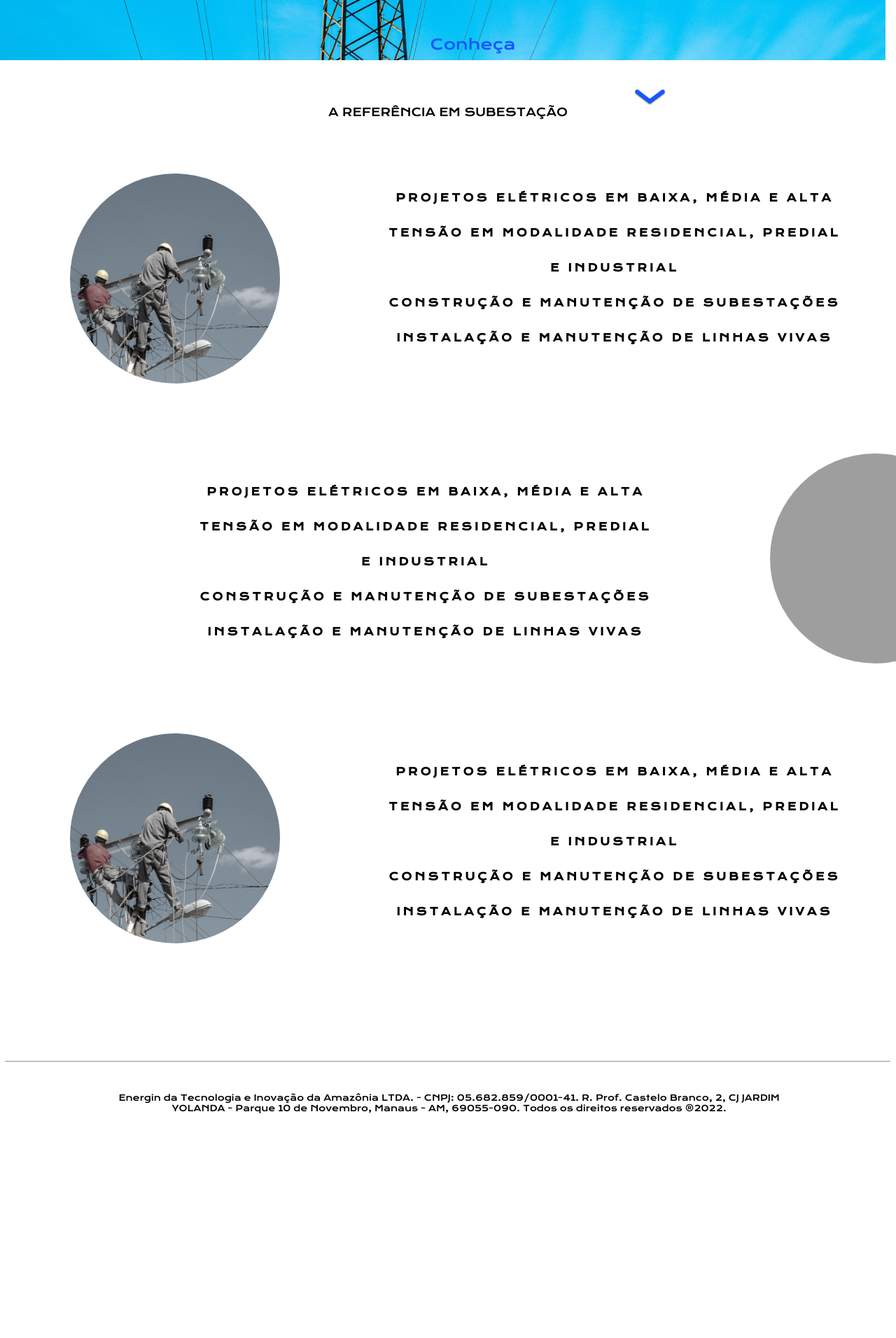
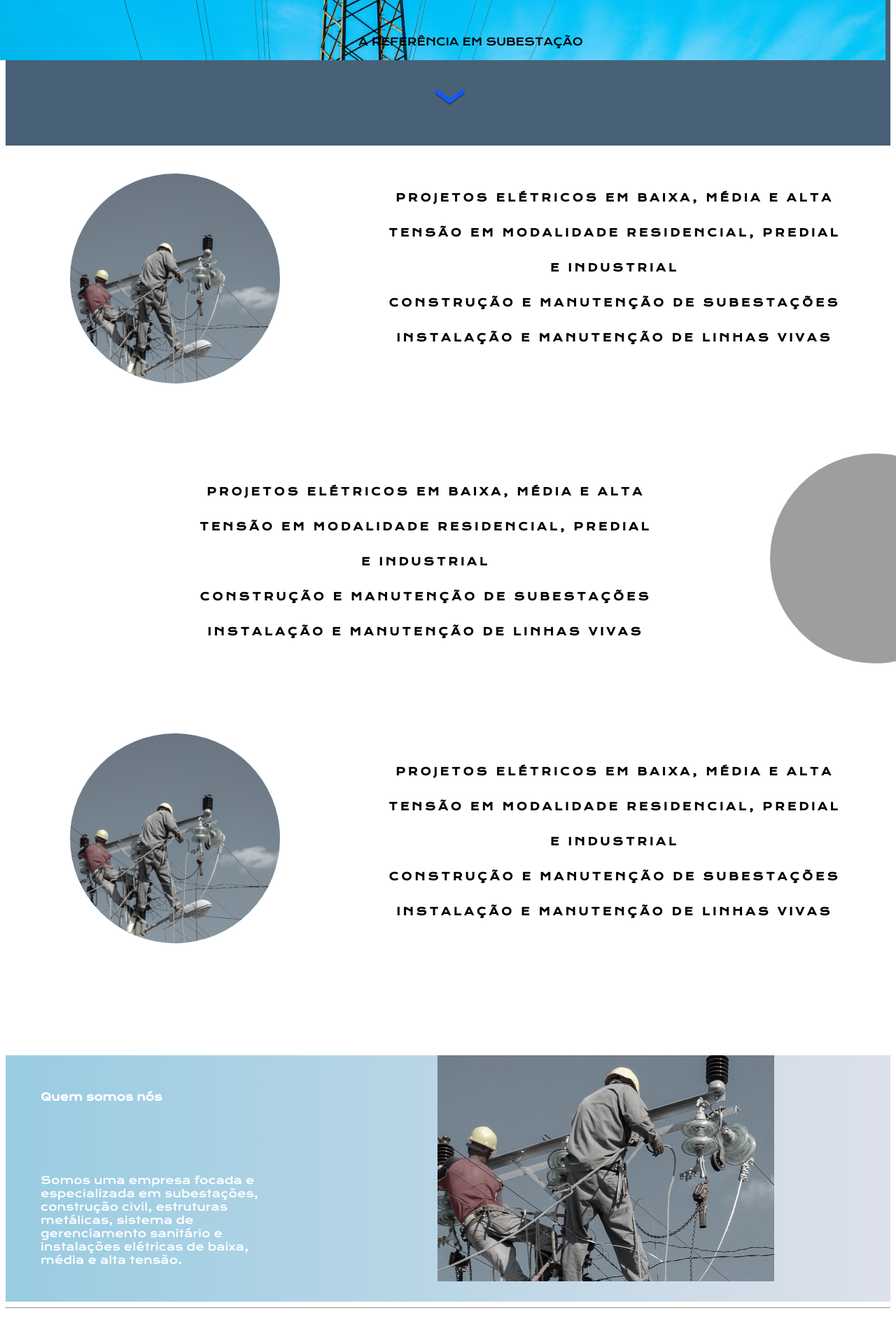
Before and after one commit to Thevolgan/energin_site, an Angular app: page / in a window 1280 px wide. Shown: the part 600-2512 px from the top of the page at 70% size. Before the commit the page ends 2226 px from the top, so only its background shows below. Built offline with nearby package versions, Linux system fonts and the light colour scheme; grey boxes are pictures that could not be loaded.

Commit message:
placed sidenave in blue bellow cards

```diff
--- a/src/app/app.component.css
+++ b/src/app/app.component.css
@@ -88,7 +88,7 @@ html{
     width: 100px;
     height: 50px;
     top: 720px;
-    left: 25%;
+    left: 30px;
     display: flex;
     justify-content: center;
     align-items: center;
@@ -104,11 +104,11 @@ html{
     text-align: center;
     position: absolute;
     top: 650px;
-    left: 48%;
+    left: 40%;
     font-family: 'Krona one';
     text-decoration: none;
-    color: #1558FF;
-    font-size: 21px;
+    color: #000000;
+    font-size: 15px;
 }
 
 .text-bellow-arrow{
@@ -131,7 +131,13 @@ html{
     flex-direction: column;
 }
 
+.cards-general{
+    background-color: #486177;
+    grid-template-areas: "card1 text1" "card2 text2" "card3 text3";
+}
+
 .card1{/*representa o formato geometrico principal*/
+    grid-area: card1;
     width: 300px;
     height: 300px;
     min-width: 50px;
@@ -158,6 +164,7 @@ html{
 }
 
 .card2{/*representa o formato geometrico principal*/
+    grid-area: card2;
     width: 300px;
     height: 300px;
     min-width: 50px;
@@ -184,6 +191,7 @@ html{
 }
 
 .card3{/*representa o formato geometrico principal*/
+    grid-area: card3;
     width: 300px;
     height: 300px;
     min-width: 50px;
@@ -226,6 +234,7 @@ html{
 }
 
 .text1{
+    grid-area: text1;
     line-height: 50px;
     font-size: 15px;
     font-family: 'Krona one';
@@ -236,9 +245,11 @@ html{
     justify-content: center;
     top: 800px;
     left: 370px;
+    order: 5;
 }
 
 .text2{
+    grid-area: text2;
     line-height: 50px;
     font-size: 15px;
     font-family: 'Krona one';
@@ -252,6 +263,7 @@ html{
 }
 
 .text3{
+    grid-area: text3;
     line-height: 50px;
     font-size: 15px;
     font-family: 'Krona one';
@@ -277,6 +289,49 @@ html{
 .card3:hover:hover{
     filter: unset;/*tira o efeito de mudança de cor cinza*/
     transform: scale(1.2);
+}
+
+.info{
+    background: linear-gradient(90deg, #99CCE2, #DDE1EA);
+    height: auto;
+    font-family: 'krona one';
+    display: grid;
+    grid-template-areas: "info-title info-img" "info-text info-img";
+}
+
+/*FAIXA AZUL DE INFORMAÇÕES*/
+
+.info-title{
+    font-size: 15px;
+    color: #ffff;
+    margin: 25px 25px ;
+    margin-top: 25px;
+    padding: 25px;
+    grid-area: info-title;
+}
+
+.info-text{
+    font-size: 15px;
+    color: #ffff;
+    margin: 25px 25px ;
+    margin-top: 25px;
+    padding: 25px;
+    max-width: 350px;
+    grid-area: info-text;
+}
+
+.info-img{
+    display: flex;
+    align-self: flex-start;
+    grid-area: info-img;
+    filter: grayscale(0.8);
+    background-size: cover;
+    background-position: end;
+    transition: 0.5s ease-in-out;
+}
+
+.info-img:hover{
+    filter: unset;
 }
 
 .footer{
--- a/src/app/app.component.html
+++ b/src/app/app.component.html
@@ -14,14 +14,12 @@
 
   <main class="main-container">
     <div class="inter-header-main">
-      <a href="#aboute" class="link1">Conheça</a>
-      <div class="seta" id="aboute" ></div>
-
-      <div class="text-bellow-arrow">A REFERÊNCIA EM SUBESTAÇÃO</div>
-
+      <a href="#aboute" class="link1">A REFERÊNCIA EM SUBESTAÇÃO</a>
+      <div class="seta" id="aboute"></div>
     </div>
         <!--ABOUTE ENERGIN-->
         <!--card1-->
+    <div class="cards-general">
       <div class="card-container" data-aos="fade-left">
         <div class="card1"></div>
           <div class="card-wrapper">
@@ -70,6 +68,7 @@
                         </a>
                 </div>
           </div>-->
+    </div>
   </main>
 
   <script src="https://unpkg.com/aos@next/dist/aos.js"></script>
@@ -81,6 +80,12 @@
 
 </body>
 
+<div class="info">
+  <h2 class="info-title">Quem somos nós</h2>
+  <p class="info-text">Somos uma empresa focada e especializada em subestações, construção civil, estruturas metálicas, sistema de gerenciamento sanitário e instalações elétricas de baixa, média e alta tensão.</p>
+  <img class="info-img" src="../assets/little2.jpg">
+</div>
+
 <hr>
 
 <footer class="footer">
```
Also changed, not shown: src/assets/little2.jpg (added). Lines whose indentation alone changed are shown as unchanged.
